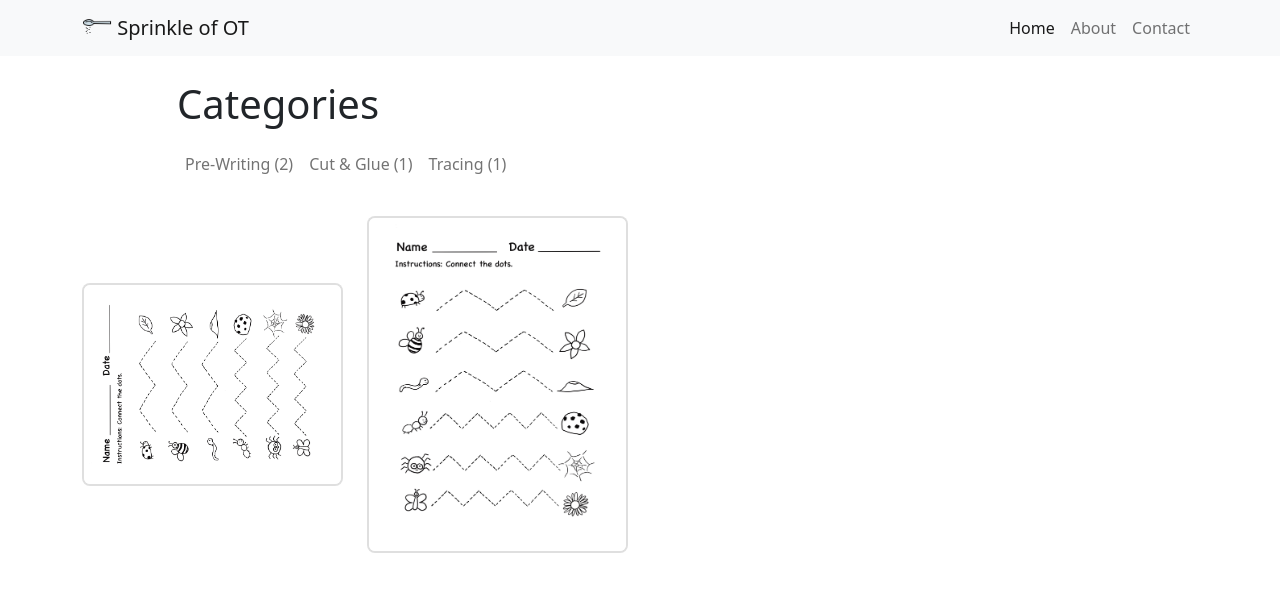
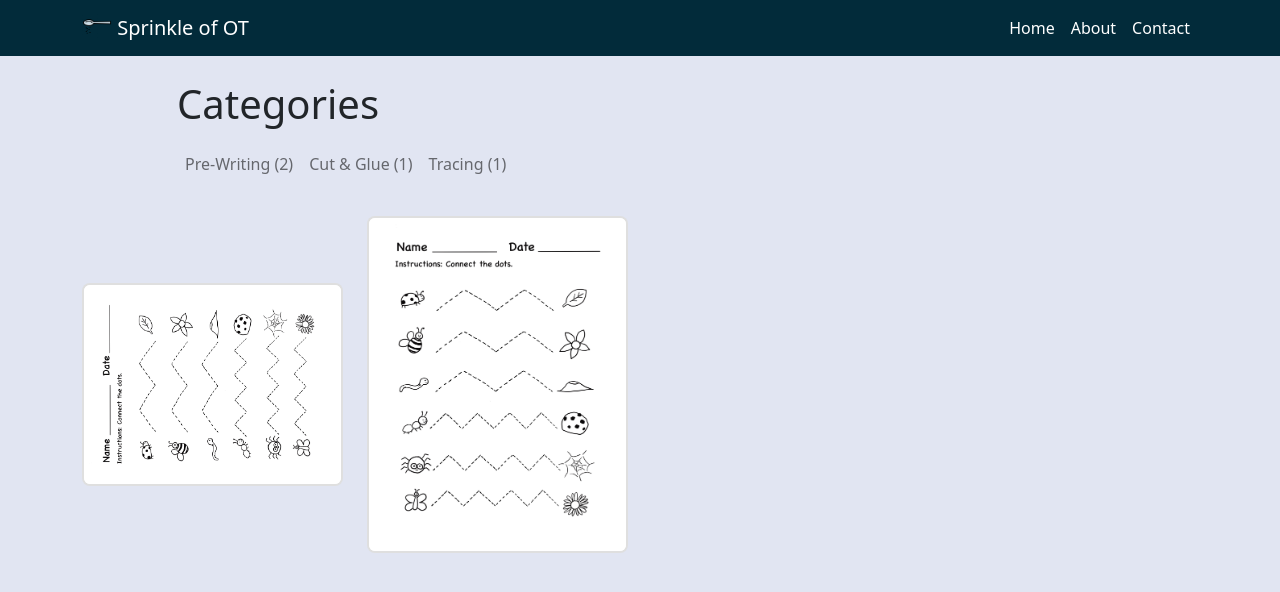
Before and after one commit to SprinkleOfOT/sprinkleofot.github.io, a Jekyll site: the page built from index.html, in a window 1280 px wide. Shown: the top 592 px of the page. Built offline with Jekyll 4.4.1, drawn with Linux system fonts in a browser that asks for light colours; the list of posts is cut into pages by our own code.

Commit message:
Update colors

```diff
--- a/_includes/menu-categories.html
+++ b/_includes/menu-categories.html
@@ -1,4 +1,4 @@
-<nav class="navbar navbar-expand navbar-light bg-white">
+<nav class="navbar navbar-expand navbar-light navbar-categories">
   <ul class="navbar-nav categories">
   {% assign categories_list = site.categories %}
     {% if categories_list.first[0] == null %}
--- a/_layouts/default.html
+++ b/_layouts/default.html
@@ -11,9 +11,9 @@
 </head>
 
 <body>
-    <nav class="navbar navbar-expand-lg navbar-light bg-light">
+    <nav class="navbar navbar-expand-lg">
       <div class="container">
-        <a class="navbar-brand" href="#">
+        <a class="navbar-brand navbar-link" href="#">
           <img src="{{site.baseurl}}/assets/img/logo.png"alt="" width="30" height="24" class="d-inline-block align-text-top">
           Sprinkle of OT
         </a>
@@ -23,13 +23,13 @@
         <div class="collapse navbar-collapse justify-content-end" id="navbarSupportedContent">
           <ul class="navbar-nav ml-auto mb-2 mb-lg-0">
             <li class="nav-item">
-              <a class="nav-link active" aria-current="page" href="#">Home</a>
+              <a class="nav-link navbar-link active" aria-current="page" href="#">Home</a>
             </li>
             <li class="nav-item">
-              <a class="nav-link" href="#">About</a>
+              <a class="nav-link navbar-link" href="#">About</a>
             </li>
             <li class="nav-item">
-              <a class="nav-link" href="#">Contact</a>
+              <a class="nav-link navbar-link" href="#">Contact</a>
             </li>
           </ul>
         </div>
--- a/assets/css/theme.css
+++ b/assets/css/theme.css
@@ -14,3 +14,19 @@
 .categories {
   flex-wrap: wrap;
 }
+
+nav {
+  background-color: #022B3A;
+}
+
+.navbar-categories {
+  background-color: rgba(0, 0, 0, 0);
+}
+
+.navbar-link {
+  color: #FFFFFF;
+}
+
+body {
+  background-color: #E1E5F2;
+}
```
